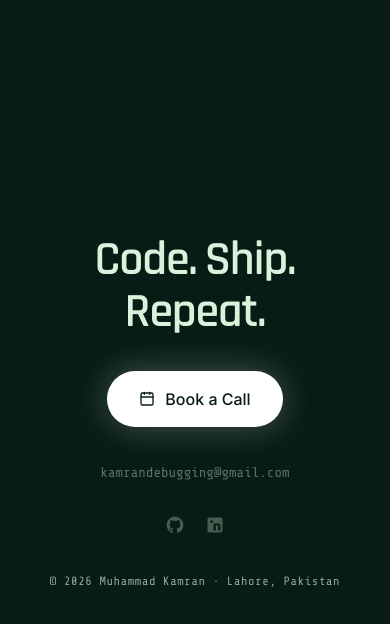
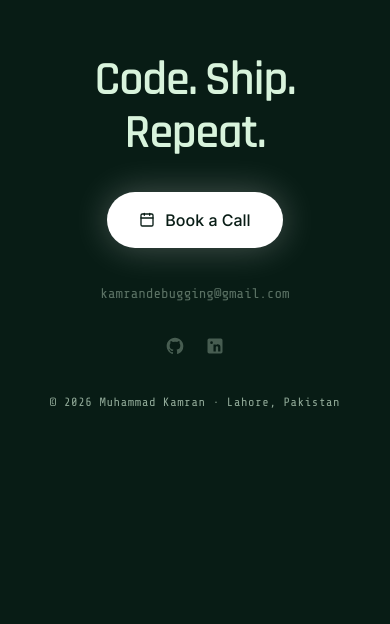
Before and after one commit to kamrandebugging/Portfolio, a React (Vite) app: page / in a window 390 px wide. Shown: the part 8878-9502 px from the top of the page. After the commit the page ends 9354 px from the top, so only its background shows below. Built offline with nearby package versions, Linux system fonts and the light colour scheme.

Commit message:
Mobile footer: drop forced min-h-screen so the section hugs its content

```diff
--- a/src/components/Contact.tsx
+++ b/src/components/Contact.tsx
@@ -134,7 +134,7 @@ export const Contact: React.FC = () => {
       data-chapter-title="Contact"
       data-tone="dark"
       data-trigger="#contact-sentinel"
-      className="footer-reveal tone-dark relative flex min-h-screen w-full flex-col items-center justify-center bg-[#081c15] text-[#d8f3dc] px-[var(--pad-x)] py-16 sm:py-20 select-none"
+      className="footer-reveal tone-dark relative flex w-full md:min-h-screen flex-col items-center justify-center bg-[#081c15] text-[#d8f3dc] px-[var(--pad-x)] py-16 sm:py-20 select-none"
     >
       <div className="mx-auto flex w-full max-w-[72rem] flex-col items-center justify-center text-center gap-8 sm:gap-10 md:gap-12">
         {/* Monumental Headline: "Code. Ship. Repeat." */}
```
